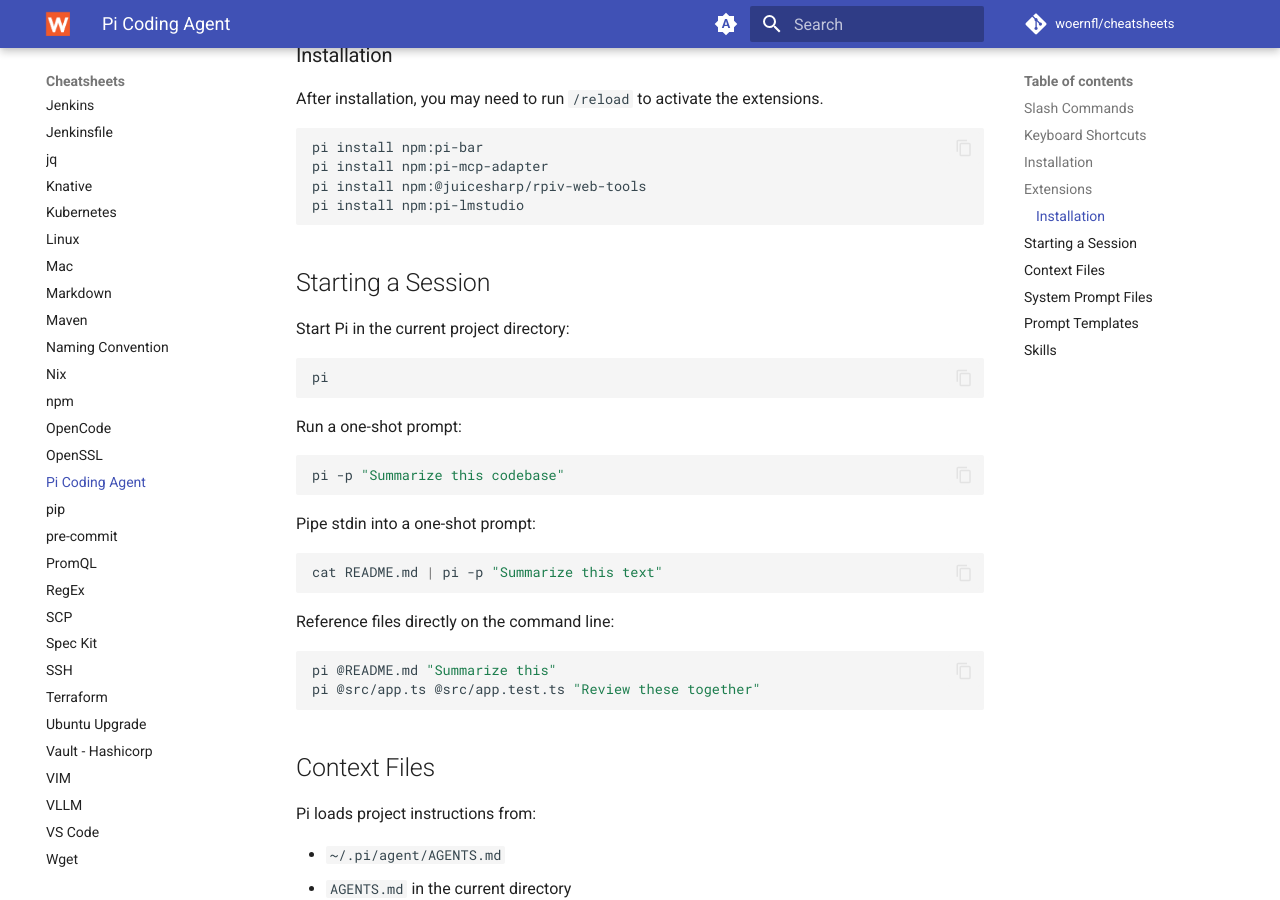
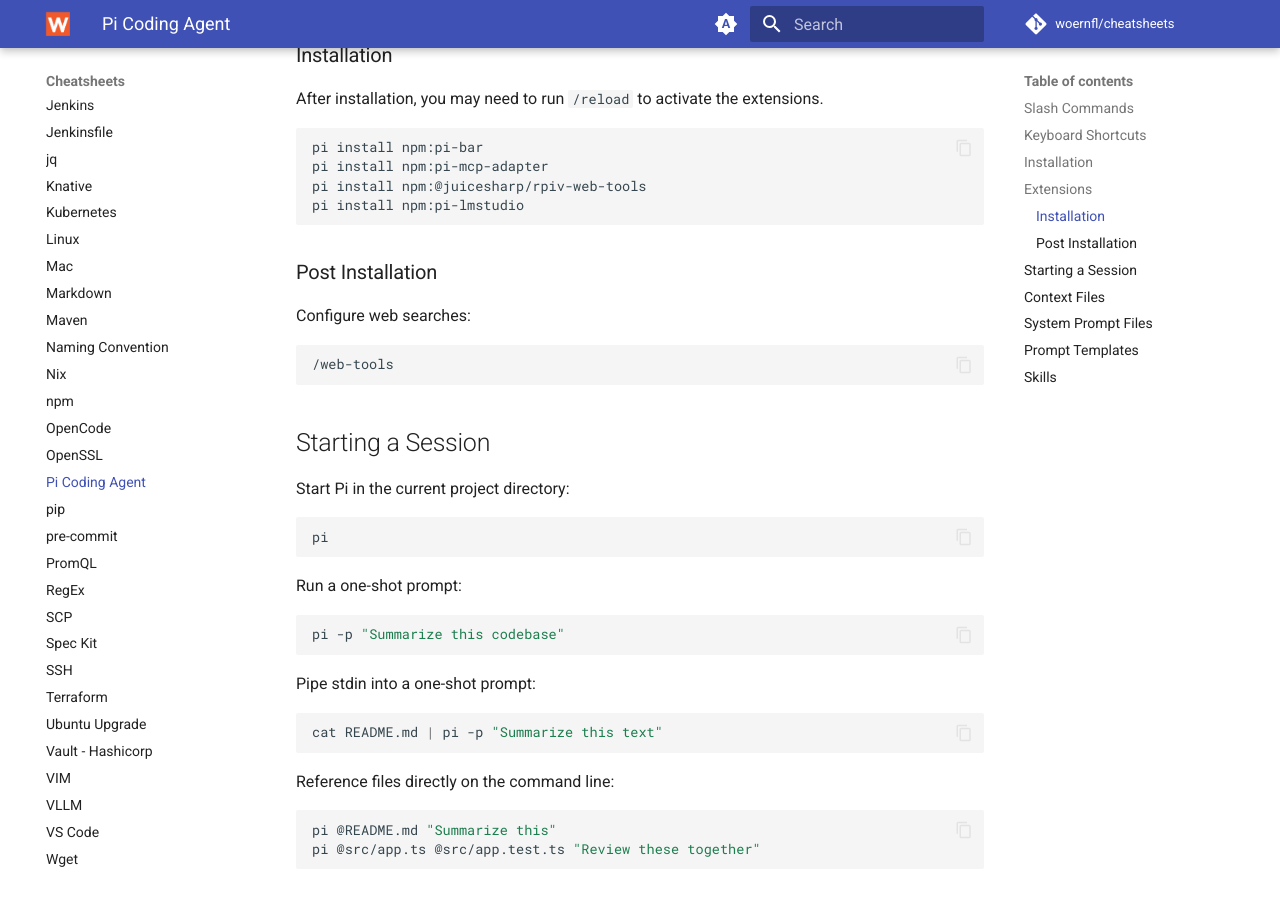
Before and after one commit to woernfl/cheatsheets, an MkDocs documentation site: the page built from docs/pi.md, in a window 1280 px wide and 900 px high, scrolled down 1799 px. Built offline with MkDocs 1.6.1 and Material for MkDocs 9.7.7, drawn with Linux system fonts in a browser that asks for light colours; comment, search, counter and statistics services are not loaded.

Commit message:
Add post installation section to pi.md (#384)
Added post installation instructions for web searches.

````diff
--- a/docs/pi.md
+++ b/docs/pi.md
@@ -63,6 +63,14 @@
 pi install npm:pi-mcp-adapter
 pi install npm:@juicesharp/rpiv-web-tools
 pi install npm:pi-lmstudio
+```
+
+### Post Installation
+
+Configure web searches:
+
+```bash
+/web-tools
 ```
 
 ## Starting a Session
````
